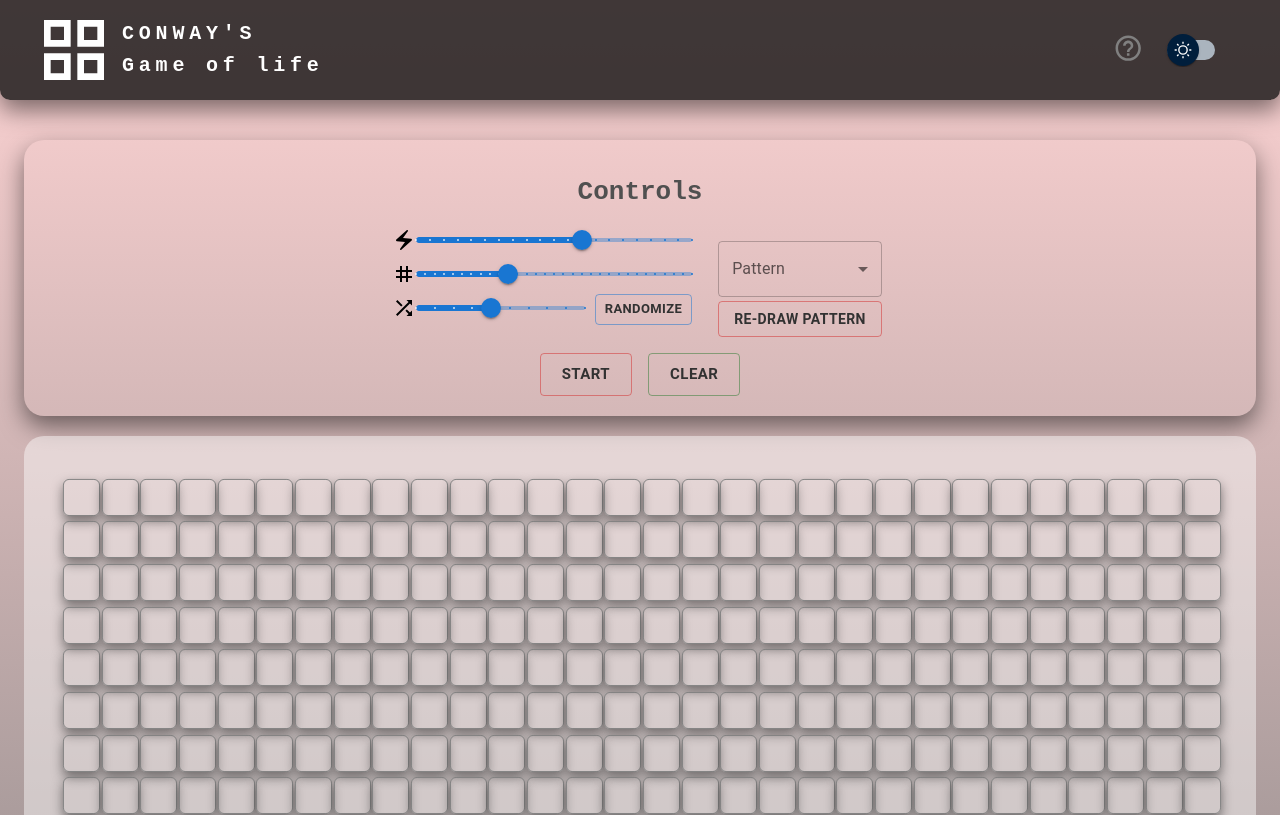
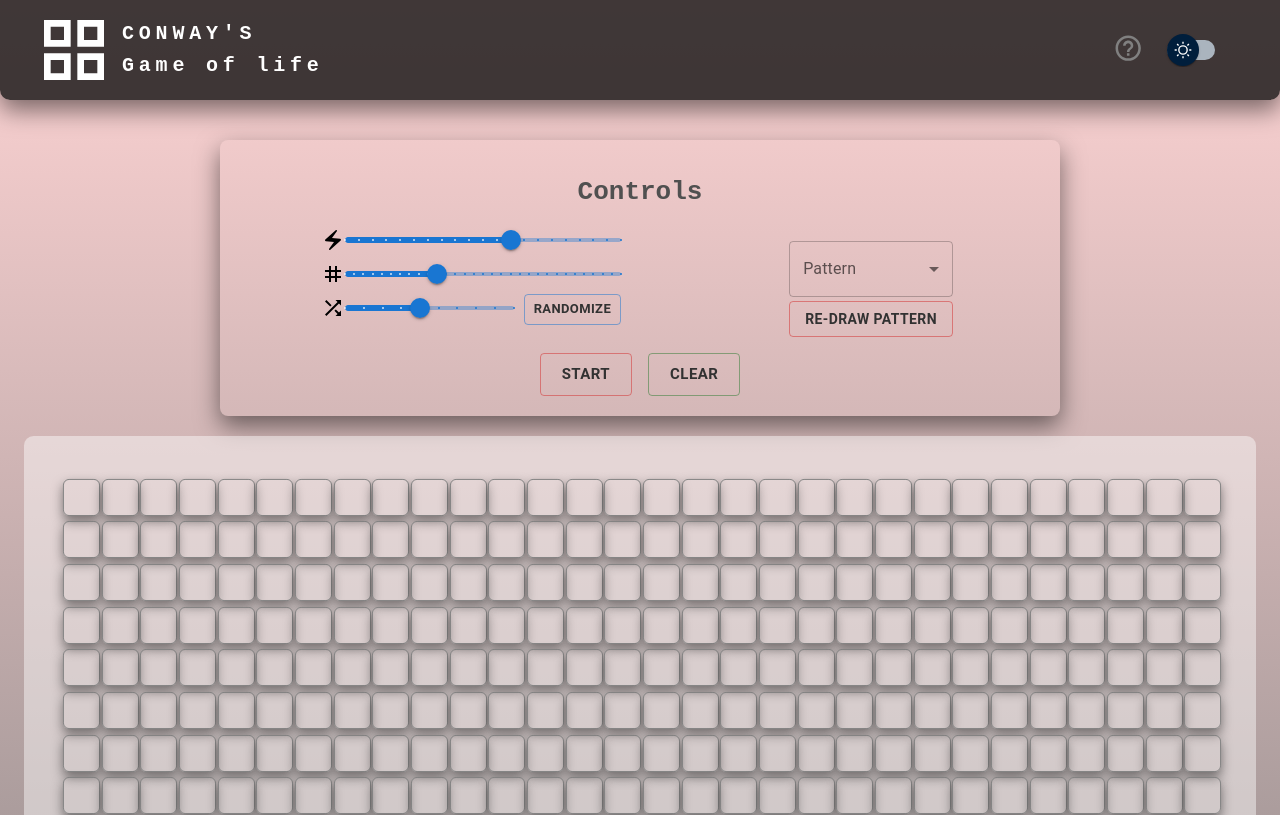
Before and after one commit to Yaduk035/Conway_game-of-life, a React (Create React App) app: page / in a window 1280 px wide. Shown: the top 815 px of the page. Built offline with nearby package versions, Linux system fonts and the light colour scheme.

Commit message:
added new patterns

```diff
--- a/src/App.js
+++ b/src/App.js
@@ -166,6 +166,7 @@ function App() {
                 : "0 10px 25px rgba(0,0,0,0.5)",
 
               backgroundColor: "transparent",
+              textAlign: "center",
             }}
           >
             <ControlPanel
--- a/src/components/ControlPanel.jsx
+++ b/src/components/ControlPanel.jsx
@@ -7,6 +7,7 @@ import PatternMaker from "./PatternMaker";
 const ControlPanel = (props) => {
   return (
     <>
+      <div>
         <div>
           <h1
             style={{
@@ -19,9 +20,8 @@ const ControlPanel = (props) => {
             Controls
           </h1>
         </div>
-      <Box display="flex" flexDirection="row" justifyContent="center">
-        <div style={{ display: "flex", justifyContent: "flex-start" }}>
-          <Grid container flexDirection={"column"} xs={6}>
+        <Box display="flex" flexDirection="row" justifyContent="space-around">
+          <Grid item flexDirection={"column"}>
             <Grid item style={{ marginLeft: "10px", marginRight: "10px" }}>
               <SpeedSlider
                 speedControl={props.speedControl}
@@ -29,7 +29,7 @@ const ControlPanel = (props) => {
                 currentmode={props.currentmode}
               />
             </Grid>
-            <Grid style={{ marginLeft: "10px", marginRight: "10px" }}>
+            <Grid item style={{ marginLeft: "10px", marginRight: "10px" }}>
               <CellSlider
                 cellWidth={props.cellWidth}
                 running={props.running}
@@ -37,7 +37,7 @@ const ControlPanel = (props) => {
                 currentWidth={props.currentWidth}
               />
             </Grid>
-            <Grid style={{ marginLeft: "10px", marginRight: "10px" }}>
+            <Grid item style={{ marginLeft: "10px", marginRight: "10px" }}>
               <RandomizeSlider
                 randomizeButton={props.randomizeButton}
                 ranValue={props.ranValue}
@@ -45,22 +45,21 @@ const ControlPanel = (props) => {
               />
             </Grid>
           </Grid>
-        </div>
-        <div
+          {/* <div
             style={{
               display: "flex",
               justifyContent: "flex-end",
             }}
-        >
-          <Grid container>
+          > */}
           <Grid item>
+            <Grid item xs={12}>
               <PatternMaker
                 drawPatterns={props.drawPatterns}
                 currentmode={props.currentmode}
               />
             </Grid>
           </Grid>
-        </div>
+          {/* </div> */}
         </Box>
         <Grid item xs={6} display="flex" justifyContent="center">
           <Stack direction="row" spacing={2}>
@@ -86,6 +85,7 @@ const ControlPanel = (props) => {
             </Button>
           </Stack>
         </Grid>
+      </div>
     </>
   );
 };
--- a/src/components/Modal.jsx
+++ b/src/components/Modal.jsx
@@ -93,6 +93,7 @@ export default function BasicModal({ openModal, handleModal, currentmode }) {
           <Typography id="modal-modal-title" variant="h5" component="h2">
             Patterns(Still life and oscillating)
           </Typography>
+
           <Typography id="modal-modal-description" sx={{ mt: 2 }}>
             <Box>
               <Grid>
--- a/src/components/homepage.css
+++ b/src/components/homepage.css
@@ -7,7 +7,7 @@
 .grid {
   padding-top: 40px;
   padding-bottom: 40px;
-  border-radius: 20px;
+  border-radius: 0.6rem;
   /* box-shadow: 0 5px 20px rgba(0, 0, 0, 0.4); */
   max-width: 1800px;
   overflow: auto;
@@ -35,5 +35,7 @@
 .controls-div {
   /* box-shadow: 0 5px 20px rgba(0, 0, 0, 1); */
   padding: 20px;
-  border-radius: 20px;
+  border-radius: 0.5rem;
+  max-width: 800px;
+  margin: auto;
 }
```
Lines whose indentation alone changed are shown as unchanged.
